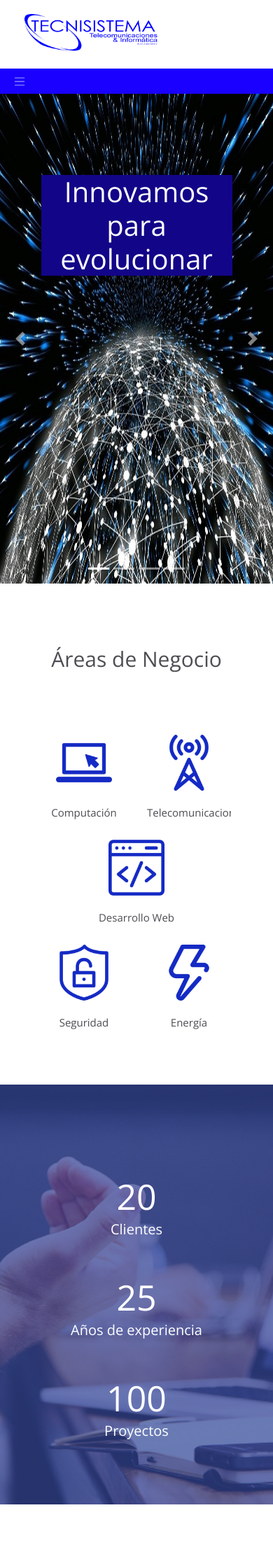
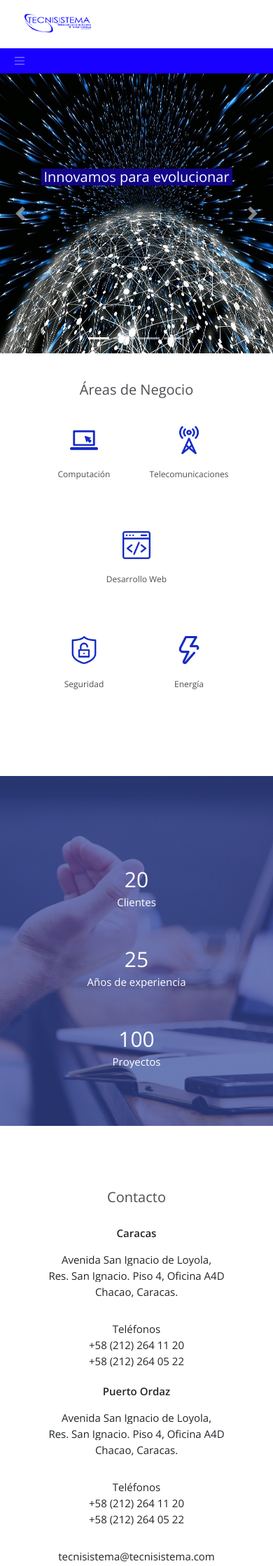
Before and after one commit to teresa1710/tecnisistema, a PHP site: page / in a window 390 px wide. Shown: the top 2238 px of the page at 70% size. Run offline with PHP 8.4, Linux system fonts and the light colour scheme; some libraries are stand-ins or nearby versions.

Commit message:
Listo Mobile 480px

```diff
--- a/css/estilos-mobile.css
+++ b/css/estilos-mobile.css
@@ -112,4 +112,106 @@
         font-size: 2rem;
     }
 
+    .main .formulario .form-correo{
+        margin-top: 1.5rem;
+    }
+
+    .main .redes-sociales{
+        justify-content: center;
+    }
 }
+
+@media screen and (max-width : 480px) {
+    header .menu-logo img{
+        width: 10rem;
+    }
+
+    .carrusel .imagen-carrusel {
+        width: 100%;
+        height: 40rem;
+    }
+
+    .carrusel .texto-carrusel-1{
+        font-size: 2rem;
+        margin-bottom: 20rem;
+    }
+
+    .carrusel .texto-carrusel-2{
+        font-size: 2rem;
+    }
+
+    .carrusel .texto-carrusel-3{
+        font-size: 2rem;
+        margin-bottom: 15rem;
+    }
+
+    .carrusel .texto-carrusel-4{
+        font-size: 1.5rem;
+        margin-bottom: 1rem;
+        width: 100%;
+    }
+
+    .main .titulo{
+        font-size: 2rem;
+    }
+
+    .main .areas-de-negocio .primera-fila .img-iconos,
+    .main .areas-de-negocio .segunda-fila .img-iconos{
+        width: 4rem;
+    }
+
+    .main .areas-de-negocio .titulo-icono{
+        font-size: 1.2rem;
+    }
+
+    .main .areas-de-negocio .titulo{
+        margin: 2rem 0;
+    }
+
+    .main .numeros .numero {
+        font-size: 3rem;
+    }
+
+    .main .numeros .palabra {
+        font-size: 1.5rem;
+    }
+
+    .main .numeros{
+        height: 50rem;
+    }
+
+    .main .contacto .titulo-ciudad{
+        font-size: 1.5rem;
+    }
+
+    .main .contacto .direccion h5,
+    .main .contacto .telefono h5{
+        font-size: 1.5rem;
+    }
+
+    .main .contacto .correo h5{
+        font-size: 1.5rem;
+    }
+
+    .main .contacto .formulario .form-nombre{
+        font-size: 1rem;
+    }
+
+    .main .mapa iframe{
+        height: 40rem;
+    }
+
+    footer .redes-sociales i{
+        font-size: 3rem;
+    }
+
+    footer .creditos a{
+        font-size: 1.5rem;
+    }
+
+    footer .redes-sociales .r-sociales{
+        width: 33.33%;
+    }
+
+
+}
--- a/index.php
+++ b/index.php
@@ -253,13 +253,13 @@
                     <form method="POST">
                             <div class="row">
                                 <div class="col-md-6">
-                                    <input class="form-nombre form-control input-lg form-control-lg"
-                                    required id="name" name="nombre" type="text" placeholder="Nombre" required>
+                                    <input class="form-nombre form-control form-control-lg"
+                                    required id="name" name="nombre" type="text" placeholder="Nombre">
                                 </div>
 
                                 <div class="col-md-6">
-                                    <input class="form-control form-control-lg"
-                                    required id="email" name="correo" type="email" placeholder="Correo Electrónico" required>
+                                    <input class="form-correo form-control form-control-lg"
+                                    required id="email" name="correo" type="email" placeholder="Correo Electrónico">
                                 </div>
                             </div>
 
@@ -289,18 +289,19 @@
     <footer>
         <section class="redes-sociales">
             <div class="container">
-                <div class="row mx-auto">
-                    <div class="r-sociales col-md-4">
+                <div class="row mx-auto row-redes">
+                    <div class="r-sociales col-md-4 col-sm-2">
                         <a href="#" class="facebook"><i class="fab fa-facebook-f"></i></a>
                     </div>
 
-                    <div class="r-sociales col-md-4">
-                        <a href="#" class="instagram"><i class="fab fa-instagram"></i></a>
-                    </div>
+                        <div class="r-sociales col-md-4 col-sm-2">
+                            <a href="#" class="instagram"><i class="fab fa-instagram"></i></a>
+                        </div>
 
-                    <div class="r-sociales col-md-4">
-                        <a href="#" class="twitter"><i class="fab fa-twitter"></i></a>
-                    </div>
+                        <div class="r-sociales col-md-4 col-sm-2">
+                            <a href="#" class="twitter"><i class="fab fa-twitter"></i></a>
+                        </div>
+
                 </div>
             </div>
         </section>
```
